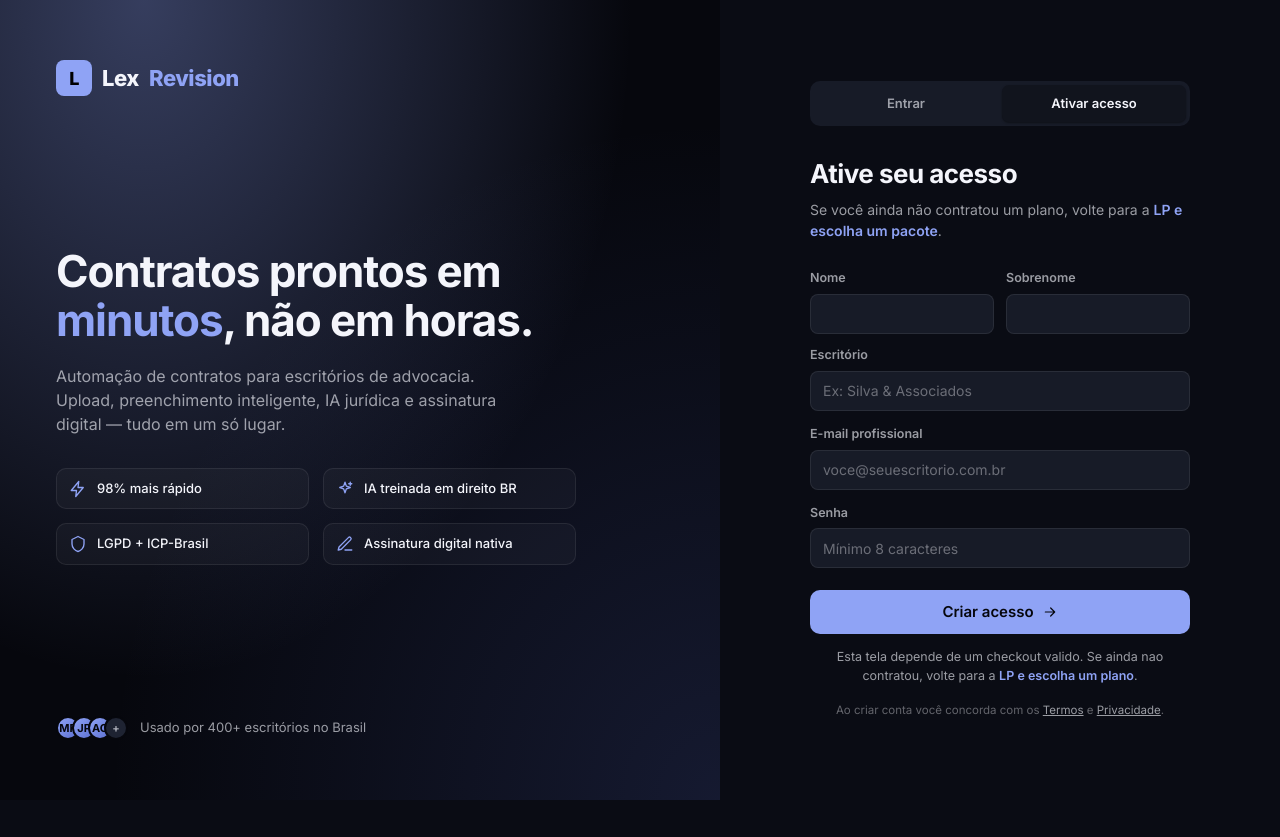
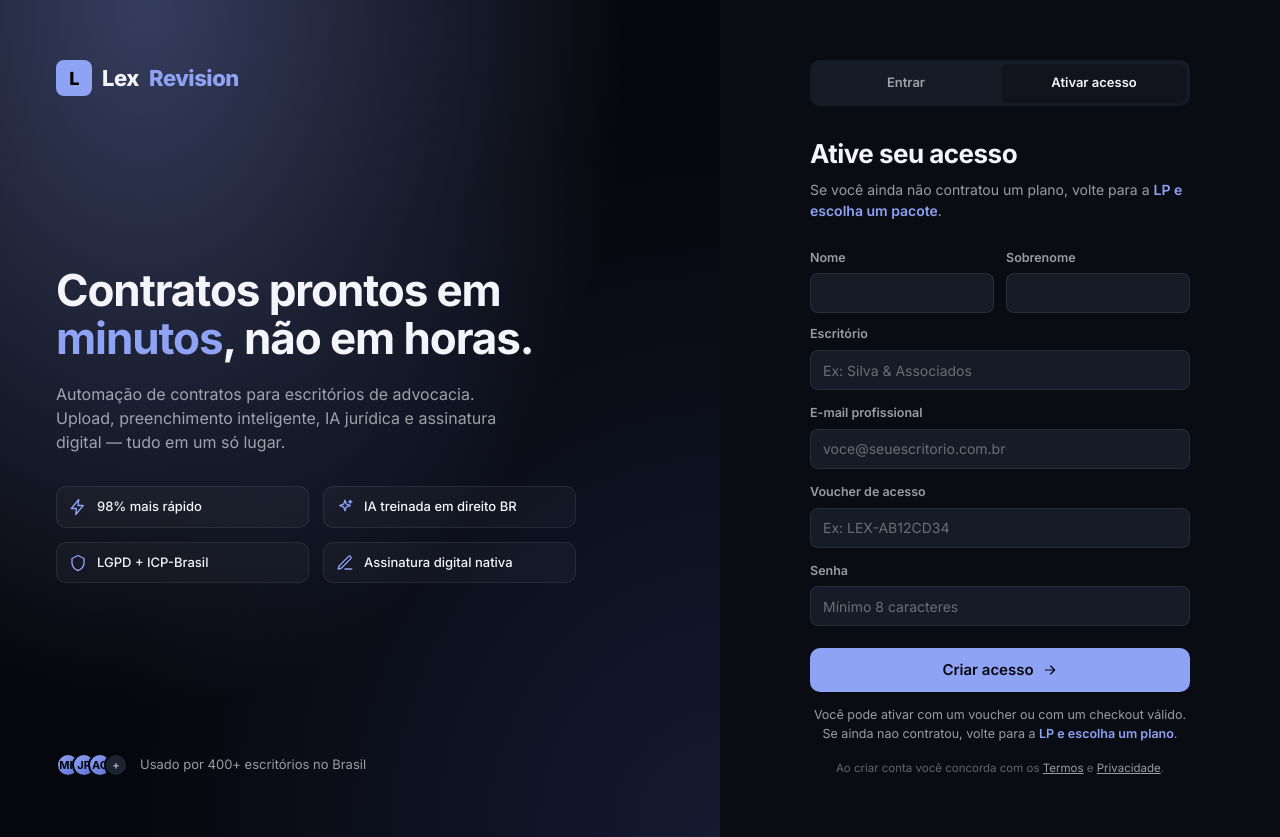
Before and after one commit to fluxrow/Lex-Revision, a Next.js app: page /signup in a window 1280 px wide. Before the commit the page ends 800 px from the top, so only its background shows below. Built offline with nearby package versions, Linux system fonts and the light colour scheme; no server answers.

Commit message:
Improve auth flow for stale setup links and manual vouchers

```diff
--- a/app/(auth)/login/page.tsx
+++ b/app/(auth)/login/page.tsx
@@ -6,8 +6,8 @@ import {
   isSupabaseEnvError,
 } from "@/lib/supabase/env";
 import Link from "next/link";
-import { useSearchParams } from "next/navigation";
-import { Suspense, useState } from "react";
+import { useRouter, useSearchParams } from "next/navigation";
+import { Suspense, useEffect, useState } from "react";
 
 export default function LoginPage() {
   return (
@@ -18,6 +18,7 @@ export default function LoginPage() {
 }
 
 function LoginPageInner() {
+  const router = useRouter();
   const searchParams = useSearchParams();
   const signedOut = searchParams.get("signed_out") === "1";
   const billingInactive = searchParams.get("billing") === "inactive";
@@ -37,6 +38,17 @@ function LoginPageInner() {
   const [password, setPassword] = useState("");
   const [loading, setLoading] = useState(false);
   const [error, setError] = useState<string | null>(null);
+
+  useEffect(() => {
+    if (!hasClientSupabaseEnv || searchParams.get("setup") !== "supabase") {
+      return;
+    }
+
+    const nextParams = new URLSearchParams(searchParams.toString());
+    nextParams.delete("setup");
+    const nextQuery = nextParams.toString();
+    router.replace(nextQuery ? `/login?${nextQuery}` : "/login");
+  }, [hasClientSupabaseEnv, router, searchParams]);
 
   const handleSubmit = async (e: React.FormEvent) => {
     e.preventDefault();
--- a/app/(auth)/signup/page.tsx
+++ b/app/(auth)/signup/page.tsx
@@ -33,6 +33,7 @@ function SignupPageInner() {
     searchParams.get("setup") === "supabase" && !hasClientSupabaseEnv;
 
   const [email, setEmail] = useState(initialEmail);
+  const [voucherInput, setVoucherInput] = useState(voucherCode || "");
   const [password, setPassword] = useState("");
   const [firstName, setFirstName] = useState("");
   const [lastName, setLastName] = useState("");
@@ -46,7 +47,9 @@ function SignupPageInner() {
     setError(null);
 
     try {
-      if (!sessionId && !voucherCode) {
+      const effectiveVoucherCode = voucherCode || voucherInput.trim().toUpperCase() || null;
+
+      if (!sessionId && !effectiveVoucherCode) {
         throw new Error("Finalize o checkout da LP ou use um voucher valido para liberar seu acesso.");
       }
 
@@ -66,8 +69,8 @@ function SignupPageInner() {
                 company,
               }
             : voucherCode
-              ? {
-                  voucherCode,
+            ? {
+                  voucherCode: effectiveVoucherCode,
                   email,
                   password,
                   firstName,
@@ -176,6 +179,18 @@ function SignupPageInner() {
           <label className="field-label">E-mail profissional</label>
           <input className="input" type="email" placeholder="voce@seuescritorio.com.br" value={email} onChange={e => setEmail(e.target.value)} disabled={loading} />
         </div>
+        {!sessionId ? (
+          <div className="field">
+            <label className="field-label">Voucher de acesso</label>
+            <input
+              className="input"
+              placeholder="Ex: LEX-AB12CD34"
+              value={voucherInput}
+              onChange={e => setVoucherInput(e.target.value.toUpperCase())}
+              disabled={loading || Boolean(voucherCode)}
+            />
+          </div>
+        ) : null}
         <div className="field">
           <label className="field-label">Senha</label>
           <input className="input" type="password" placeholder="Mínimo 8 caracteres" value={password} onChange={e => setPassword(e.target.value)} disabled={loading} />
@@ -194,7 +209,7 @@ function SignupPageInner() {
 
       {!sessionId && !voucherCode && (
         <p className="muted" style={{ textAlign: 'center', marginTop: 14, fontSize: 12.5 }}>
-          Esta tela depende de um checkout valido. Se ainda nao contratou, volte para a <Link href="/#precos" style={{color:'var(--accent)', fontWeight: 600}}>LP e escolha um plano</Link>.
+          Você pode ativar com um voucher ou com um checkout válido. Se ainda nao contratou, volte para a <Link href="/#precos" style={{color:'var(--accent)', fontWeight: 600}}>LP e escolha um plano</Link>.
         </p>
       )}
 
```
